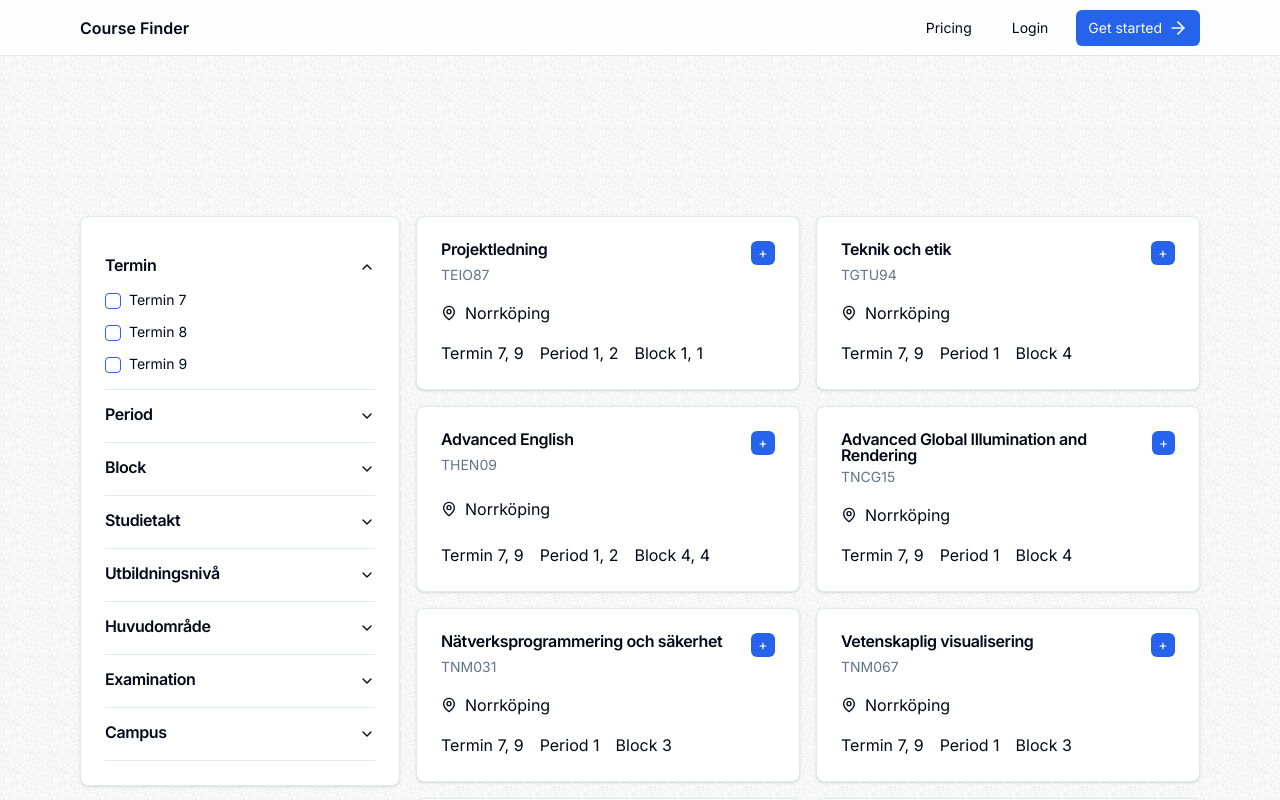
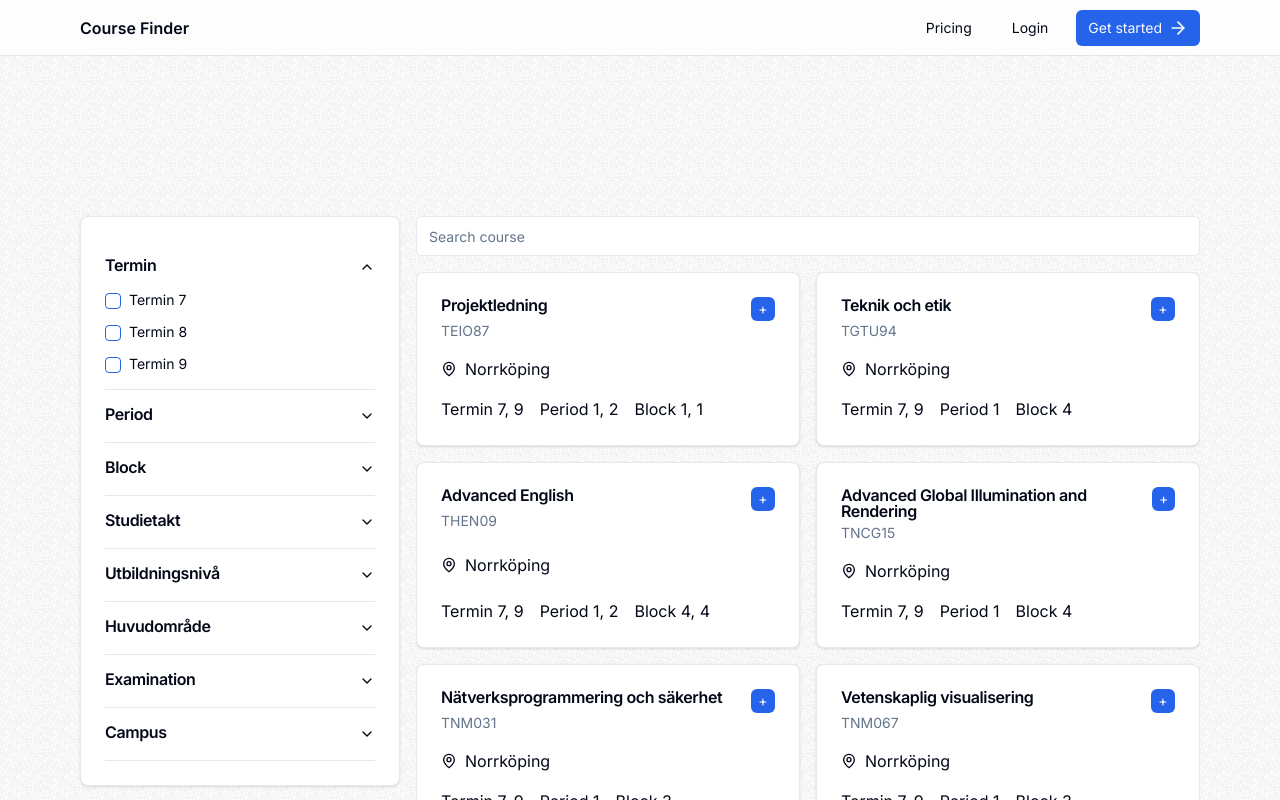
Before and after one commit to filipbagen/course-finder, a React (Vite) app: page /dashboard in a window 1280 px wide. Shown: the top 800 px of the page. Built offline with nearby package versions, Linux system fonts and the light colour scheme.

Commit message:
Added search

```diff
--- a/src/components/ui/card.tsx
+++ b/src/components/ui/card.tsx
@@ -8,7 +8,7 @@ const Card = React.forwardRef<
   <div
     ref={ref}
     className={cn(
-      'rounded-lg border dark:border-none dark:text-white bg-card text-card-foreground shadow p-6 flex flex-col gap-4 justify-between min-w-80 basis-1 dark:bg-black',
+      'rounded-lg border dark:border-none dark:text-white bg-card text-card-foreground shadow p-6 flex flex-col gap-4 justify-between min-w-80 basis-1 dark:bg-black overflow-auto',
       className
     )}
     {...props}
--- /dev/null
+++ b/src/components/ui/input.tsx
@@ -0,0 +1,25 @@
+import * as React from 'react';
+
+import { cn } from '@/utils/utils';
+
+export interface InputProps
+  extends React.InputHTMLAttributes<HTMLInputElement> {}
+
+const Input = React.forwardRef<HTMLInputElement, InputProps>(
+  ({ className, type, ...props }, ref) => {
+    return (
+      <input
+        type={type}
+        className={cn(
+          'flex h-10 w-full rounded-md border border-input bg-background px-3 py-2 text-sm ring-offset-background file:border-0 file:bg-transparent file:text-sm file:font-medium placeholder:text-muted-foreground focus-visible:outline-none disabled:cursor-not-allowed disabled:opacity-50 dark:bg-black dark:border-none',
+          className
+        )}
+        ref={ref}
+        {...props}
+      />
+    );
+  }
+);
+Input.displayName = 'Input';
+
+export { Input };
--- a/src/pages/Home/Dashboard.tsx
+++ b/src/pages/Home/Dashboard.tsx
@@ -21,6 +21,7 @@ import {
   CardTitle,
 } from '@/components/ui/card';
 import { toast } from 'sonner';
+import { Input } from '@/components/ui/input';
 
 import { Course, SelectedFilters } from '../../types/types'; // Extract types into a separate file
 import { useFilterCourses } from '../../hooks/hooks'; // Extract course filtering into a custom hook
@@ -36,6 +37,8 @@ const Dashboard = () => {
     studyPace: '',
     examination: [],
   });
+
+  const [searchTerm, setSearchTerm] = useState(''); // New state for search term
 
   const handleFilterChange =
     (filterType: keyof SelectedFilters, value: number | string) =>
@@ -74,12 +77,29 @@ const Dashboard = () => {
     });
   };
 
+  // Filter courses based on search term
+  const displayedCourses = filteredCourses.filter(
+    (course) =>
+      course.courseName.toLowerCase().includes(searchTerm.toLowerCase()) ||
+      course.courseCode.toLowerCase().includes(searchTerm.toLowerCase())
+  );
+
   return (
     <div className="mt-28 sm:mt-40 flex gap-4">
       <Filter handleFilterChange={handleFilterChange} />
 
-      <div className="flex h-full flex-wrap gap-4 justify-between">
-        {filteredCourses.map((course) => (
+      <div className="flex flex-col gap-4 w-full">
+        <Input
+          type="text"
+          placeholder="Search course"
+          value={searchTerm}
+          onChange={(e) => {
+            setSearchTerm(e.target.value);
+          }}
+        />
+
+        <div className="flex overflow-auto flex-wrap gap-4 justify-between">
+          {displayedCourses.map((course) => (
             <Card key={course.courseCode} className="flex-grow">
               <CardHeader>
                 <div className="flex justify-between">
@@ -108,6 +128,7 @@ const Dashboard = () => {
           ))}
         </div>
       </div>
+    </div>
   );
 };
 
```
Lines whose indentation alone changed are shown as unchanged.
